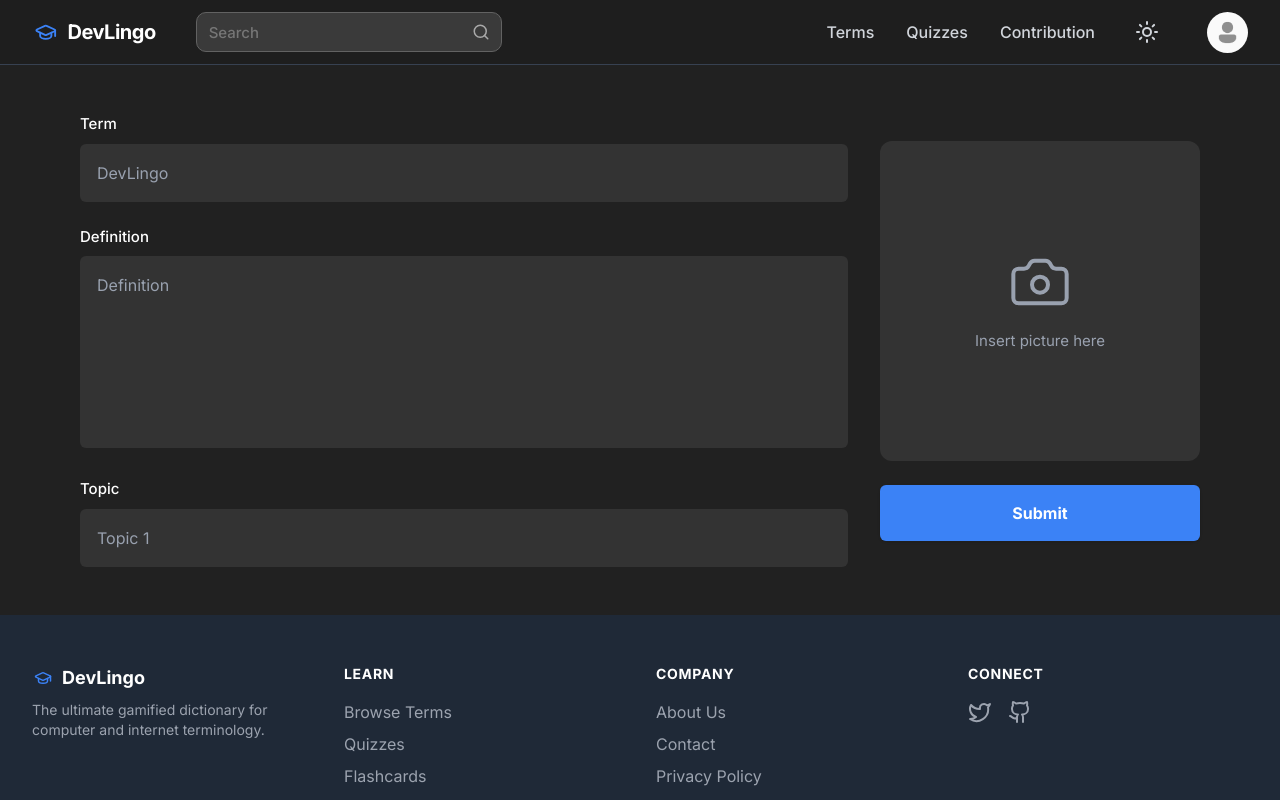
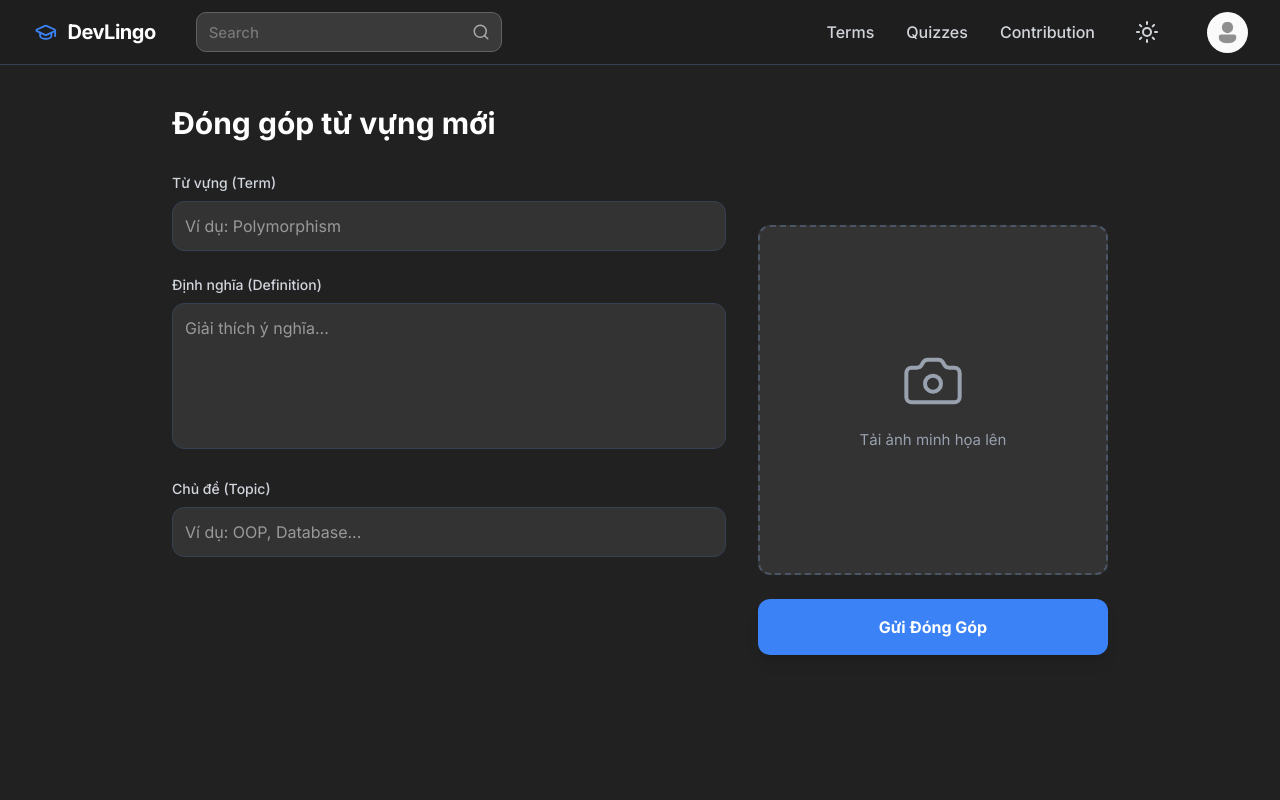
Before and after one commit to thiemhoang4807/DevLingo, a React (Vite) app in the folder packages/frontend/: page /contribution in a window 1280 px wide. Shown: the top 800 px of the page. Built offline with nearby package versions, Linux system fonts and the light colour scheme.

Commit message:
feat: contribuion by Hoàng

```diff
--- a/packages/frontend/src/pages/ContributionPage.tsx
+++ b/packages/frontend/src/pages/ContributionPage.tsx
@@ -1,7 +1,8 @@
-import { useState, useRef } from 'react';
+import React, { useState, useRef } from 'react';
 import { Camera } from 'lucide-react';
+import axios from 'axios'; // 🚀 Nhớ đảm bảo frontend đã cài axios (npm install axios)
 
-function ContributionPage() {
+export default function ContributionPage() {
   const [term, setTerm] = useState('');
   const [definition, setDefinition] = useState('');
   const [topic, setTopic] = useState('');
@@ -23,80 +24,108 @@ function ContributionPage() {
     }
   };
 
-  const handleSubmit = (e: React.FormEvent) => {
+  const handleSubmit = async (e: React.FormEvent) => {
     e.preventDefault();
     if (!term || !definition) {
       alert("Vui lòng nhập từ vựng và định nghĩa!");
       return;
     }
-    console.log({ term, definition, topic, imageFile });
-    alert("Cảm ơn bạn đã đóng góp! Nội dung đang chờ duyệt.");
-    setTerm(''); setDefinition(''); setTopic('');
-    setImageFile(null); setImagePreview(null);
+
+    try {
+      // 🚀 1. Đóng gói dữ liệu thành FormData (Bắt buộc khi có File ảnh)
+      const formData = new FormData();
+      formData.append("term", term);
+      formData.append("definition", definition);
+      formData.append("topic", topic);
+      if (imageFile) {
+        // Tên field "image" phải khớp với upload.single("image") bên Backend
+        formData.append("image", imageFile);
+      }
+
+      // 🚀 2. Gọi API thực tế (Đang bọc comment, sếp mở ra khi nối API)
+      /*
+      const token = localStorage.getItem("token"); // Hoặc lấy từ Context/Redux
+      const response = await axios.post("http://localhost:5000/api/contributions", formData, {
+        headers: {
+          "Content-Type": "multipart/form-data",
+          "Authorization": `Bearer ${token}` // Truyền token để biết ai đóng góp
+        },
+        withCredentials: true
+      });
+      */
+
+      // 🚀 3. Xử lý thành công
+      console.log("Dữ liệu chuẩn bị gửi:", { term, definition, topic, imageFile });
+      alert("Cảm ơn bạn đã đóng góp! Nội dung đang chờ duyệt.");
+
+      // Reset Form
+      setTerm(''); setDefinition(''); setTopic('');
+      setImageFile(null); setImagePreview(null);
+      if (fileInputRef.current) fileInputRef.current.value = "";
+
+    } catch (error) {
+      console.error("Lỗi khi gửi đóng góp:", error);
+      alert("Có lỗi xảy ra khi gửi dữ liệu lên Server!");
+    }
   };
 
   return (
-    <div className="max-w-6xl mx-auto px-4 py-12">
+    <div className="max-w-[1000px] mx-auto p-8 pt-10 min-h-screen">
+      <h1 className="text-3xl font-bold mb-8 dark:text-white">Đóng góp từ vựng mới</h1>
+
       <form onSubmit={handleSubmit} className="flex flex-col md:flex-row gap-8">
 
-        {/* =========================================
-            CỘT TRÁI: NHẬP THÔNG TIN (Term, Def, Topic)
-        ========================================== */}
-        <div className="flex-1 space-y-6">
-
-          {/* Term Input */}
+        {/* CỘT TRÁI: Nhập Thông Tin Text */}
+        <div className="flex-1 flex flex-col gap-6">
           <div>
-            <label className="block text-gray-800 dark:text-white text-[15px] font-medium mb-2 transition-colors">Term</label>
+            <label className="block text-sm font-medium mb-2 dark:text-gray-300">Từ vựng (Term)</label>
             <input
               type="text"
-              placeholder="DevLingo"
               value={term}
               onChange={(e) => setTerm(e.target.value)}
-              className="w-full bg-gray-100 dark:bg-[#333333] text-gray-900 dark:text-white placeholder-gray-500 dark:placeholder-gray-400 p-4 rounded-md outline-none border border-transparent focus:border-blue-500 dark:focus:border-gray-500 transition-colors"
+              placeholder="Ví dụ: Polymorphism"
+              className="w-full p-3 rounded-xl border border-gray-200 dark:border-gray-700 bg-white dark:bg-[#333333] dark:text-white focus:ring-2 focus:ring-blue-500 outline-none transition-all"
             />
           </div>
 
-          {/* Definition Textarea */}
           <div>
-            <label className="block text-gray-800 dark:text-white text-[15px] font-medium mb-2 transition-colors">Definition</label>
+            <label className="block text-sm font-medium mb-2 dark:text-gray-300">Định nghĩa (Definition)</label>
             <textarea
-              placeholder="Definition"
               value={definition}
               onChange={(e) => setDefinition(e.target.value)}
-              className="w-full h-48 bg-gray-100 dark:bg-[#333333] text-gray-900 dark:text-white placeholder-gray-500 dark:placeholder-gray-400 p-4 rounded-md outline-none resize-none border border-transparent focus:border-blue-500 dark:focus:border-gray-500 transition-colors"
+              placeholder="Giải thích ý nghĩa..."
+              rows={5}
+              className="w-full p-3 rounded-xl border border-gray-200 dark:border-gray-700 bg-white dark:bg-[#333333] dark:text-white focus:ring-2 focus:ring-blue-500 outline-none transition-all resize-none"
             />
           </div>
 
-          {/* Topic Input */}
           <div>
-            <label className="block text-gray-800 dark:text-white text-[15px] font-medium mb-2 transition-colors">Topic</label>
+            <label className="block text-sm font-medium mb-2 dark:text-gray-300">Chủ đề (Topic)</label>
             <input
               type="text"
-              placeholder="Topic 1"
               value={topic}
               onChange={(e) => setTopic(e.target.value)}
-              className="w-full bg-gray-100 dark:bg-[#333333] text-gray-900 dark:text-white placeholder-gray-500 dark:placeholder-gray-400 p-4 rounded-md outline-none border border-transparent focus:border-blue-500 dark:focus:border-gray-500 transition-colors"
+              placeholder="Ví dụ: OOP, Database..."
+              className="w-full p-3 rounded-xl border border-gray-200 dark:border-gray-700 bg-white dark:bg-[#333333] dark:text-white focus:ring-2 focus:ring-blue-500 outline-none transition-all"
             />
           </div>
-
         </div>
 
-        {/* =========================================
-            CỘT PHẢI: UPLOAD ẢNH & SUBMIT BUTTON
-        ========================================== */}
-        <div className="w-full md:w-[320px] flex flex-col gap-6 pt-7">
+        {/* CỘT PHẢI: Upload Ảnh & Nút Submit */}
+        <div className="w-full md:w-[350px] flex flex-col gap-6">
+          <label className="block text-sm font-medium mb-2 dark:text-gray-300 opacity-0 hidden md:block">Upload</label>
 
           {/* Image Upload Box */}
           <div
             onClick={handleImageClick}
-            className="w-full aspect-square bg-gray-100 dark:bg-[#333333] hover:bg-gray-200 dark:hover:bg-[#3d3d3d] rounded-xl flex flex-col items-center justify-center cursor-pointer transition-colors border-2 border-transparent hover:border-blue-500 dark:hover:border-gray-500 overflow-hidden relative"
+            className="w-full aspect-square bg-gray-100 dark:bg-[#333333] hover:bg-gray-200 dark:hover:bg-[#3d3d3d] rounded-xl flex flex-col items-center justify-center cursor-pointer transition-colors border-2 border-dashed border-gray-300 dark:border-gray-600 hover:border-blue-500 dark:hover:border-blue-400 overflow-hidden relative"
           >
             {imagePreview ? (
               <img src={imagePreview} alt="Preview" className="w-full h-full object-cover" />
             ) : (
               <div className="flex flex-col items-center gap-4 text-gray-500 dark:text-gray-400 transition-colors">
                 <Camera size={64} strokeWidth={1.5} />
-                <span className="text-[15px]">Insert picture here</span>
+                <span className="text-[15px]">Tải ảnh minh họa lên</span>
               </div>
             )}
 
@@ -112,16 +141,12 @@ function ContributionPage() {
           {/* Submit Button */}
           <button
             type="submit"
-            className="w-full bg-[#3B82F6] hover:bg-blue-600 text-white font-bold text-[16px] py-4 rounded-md transition-colors shadow-sm"
+            className="w-full bg-[#3B82F6] hover:bg-blue-600 text-white font-bold text-[16px] py-4 rounded-xl transition-colors shadow-lg hover:shadow-xl mt-auto"
           >
-            Submit
+            Gửi Đóng Góp
           </button>
-
         </div>
-
       </form>
     </div>
   );
 }
-
-export default ContributionPage;
```
